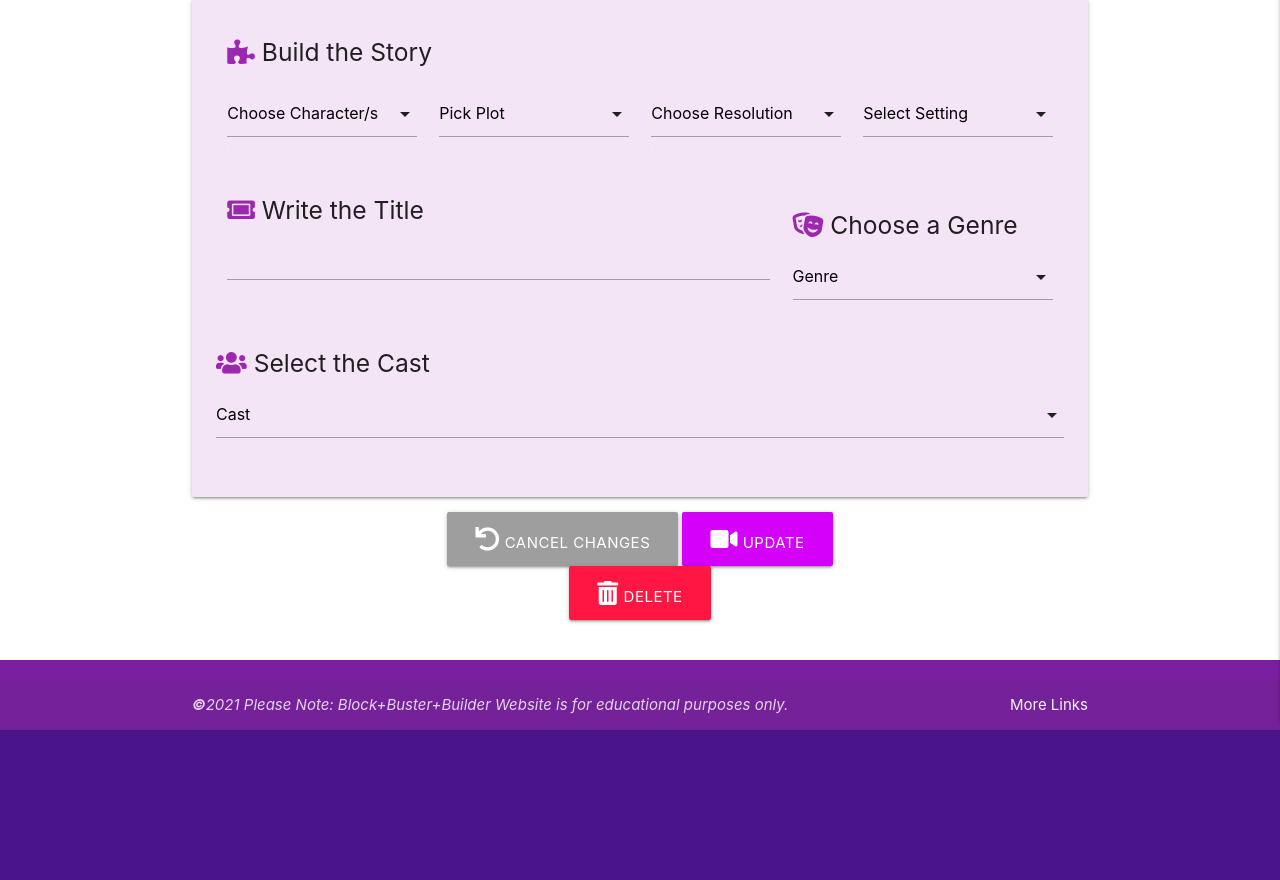
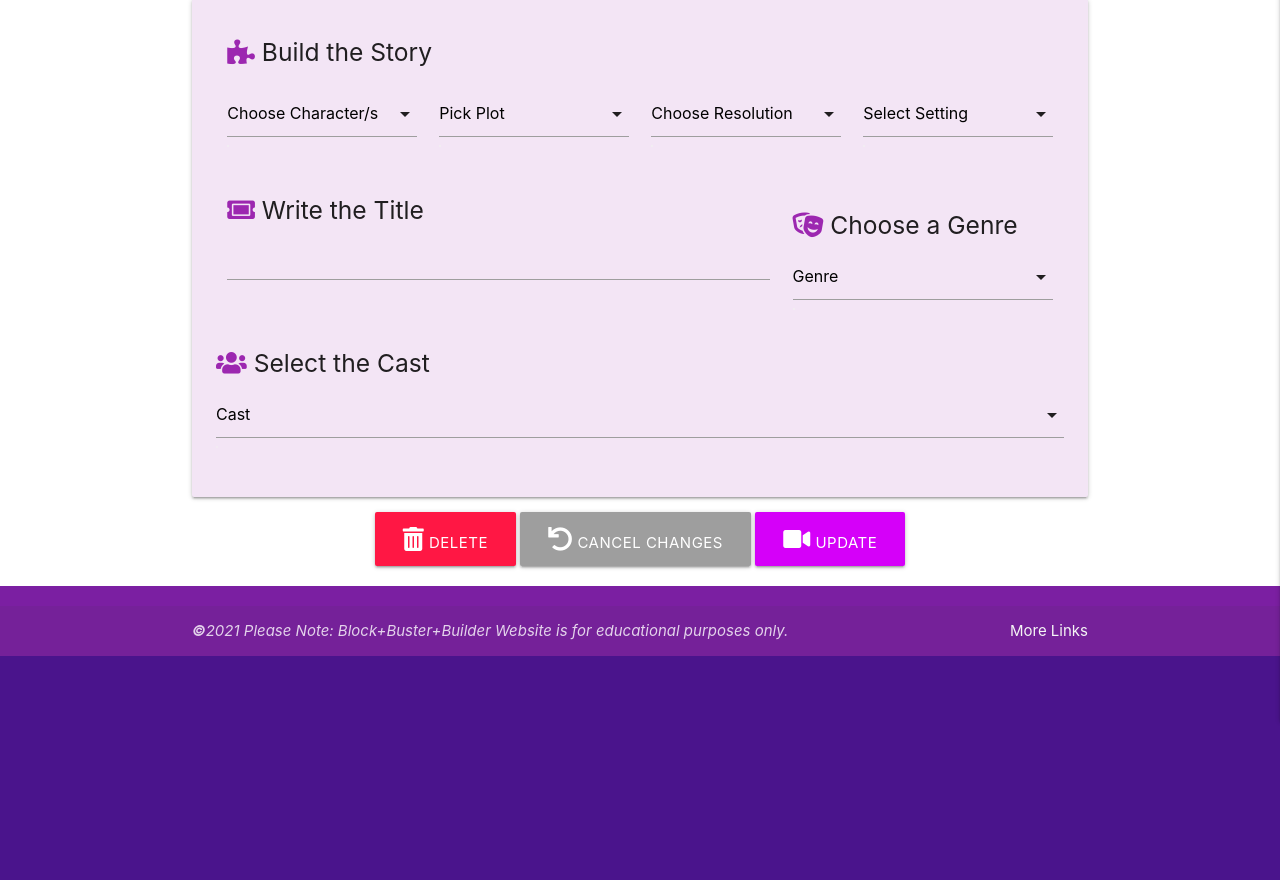
Before and after one commit to charliekranz/blockbuster_MS3, a Flask app: template templates/edit_story.html in a window 1280 px wide. Shown: the part 139-1019 px from the top of the page. After the commit the page ends 860 px from the top, so only its background shows below. Run offline with Flask 2, Linux system fonts and the light colour scheme; the template is opened without the code that fills it, so the values that code supplies are empty; some libraries are stand-ins or nearby versions.

Commit message:
Tweaked delete button position

```diff
--- a/templates/edit_story.html
+++ b/templates/edit_story.html
@@ -134,8 +134,12 @@
 
             <!-- buttons -->
             <div class="row">
+            <!-- delete button -->
                 <div class="col-s12 center-align">
-                    <!-- cancel button -->
+                    <a href="{{ url_for('delete_story', story_id=story._id) }}" class="btn-large red accent-3 darken-4">
+                         <i class="fas fa-trash-alt"></i> Delete
+                     </a>
+            <!-- cancel button -->
                     <a href="{{ url_for('get_stories') }}" class="btn-large grey">
                         <i class="fas fa-undo"></i> Cancel Changes
                     </a>
@@ -144,14 +148,6 @@
                         <i class="fas fa-video"></i> Update
                     </button>
                 </div>
-            <!-- delete button -->
-                <div class="row">
-                    <div class="col-s12 center-align">
-                        <a href="{{ url_for('delete_story', story_id=story._id) }}" class="btn-large red accent-3 darken-4">
-                            <i class="fas fa-trash-alt"></i> Delete
-                        </a>
-                    </div>
-                </div>
             </div>
         </form>
     </div>
```
